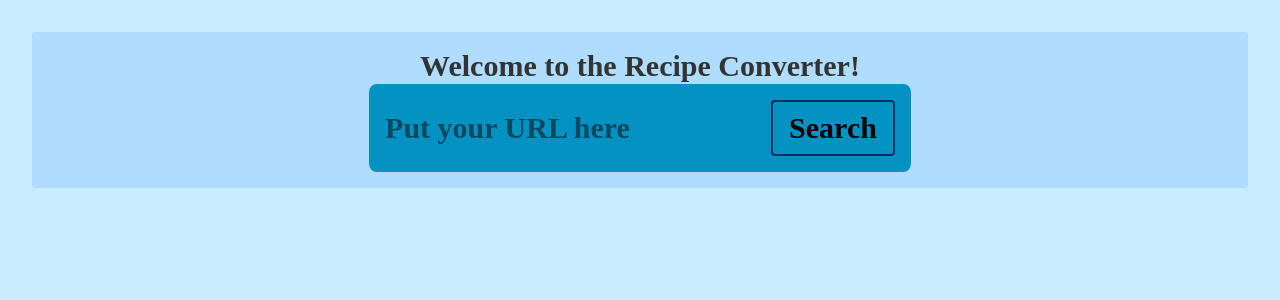
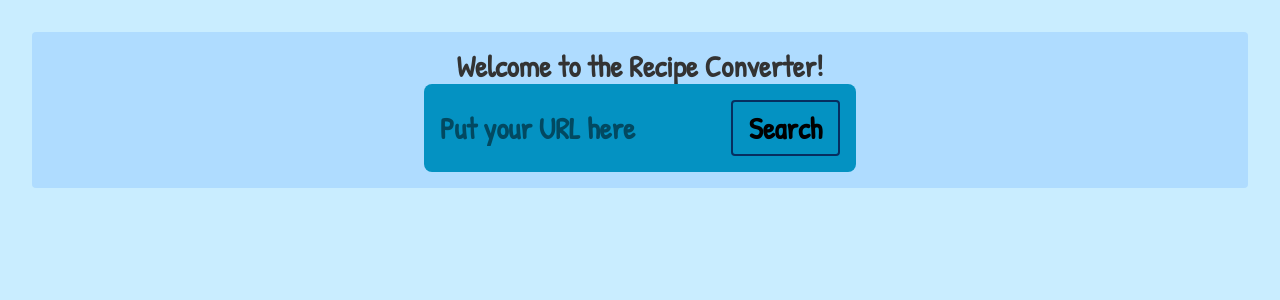
Before and after one commit to szerbe/HackBU2026, a React (Vite) app in the folder recipe-app/: page / in a window 1280 px wide. Shown: the top 300 px of the page. Built offline with nearby package versions, Linux system fonts and the light colour scheme.

Commit message:
Update index.css

```diff
--- a/recipe-app/src/index.css
+++ b/recipe-app/src/index.css
@@ -1,4 +1,4 @@
-@import url('https://fonts.googleapis.com');
+@import url('https://fonts.googleapis.com/css2?family=Patrick+Hand&display=swap');
 @import "tailwindcss";
 
 :root {
```
